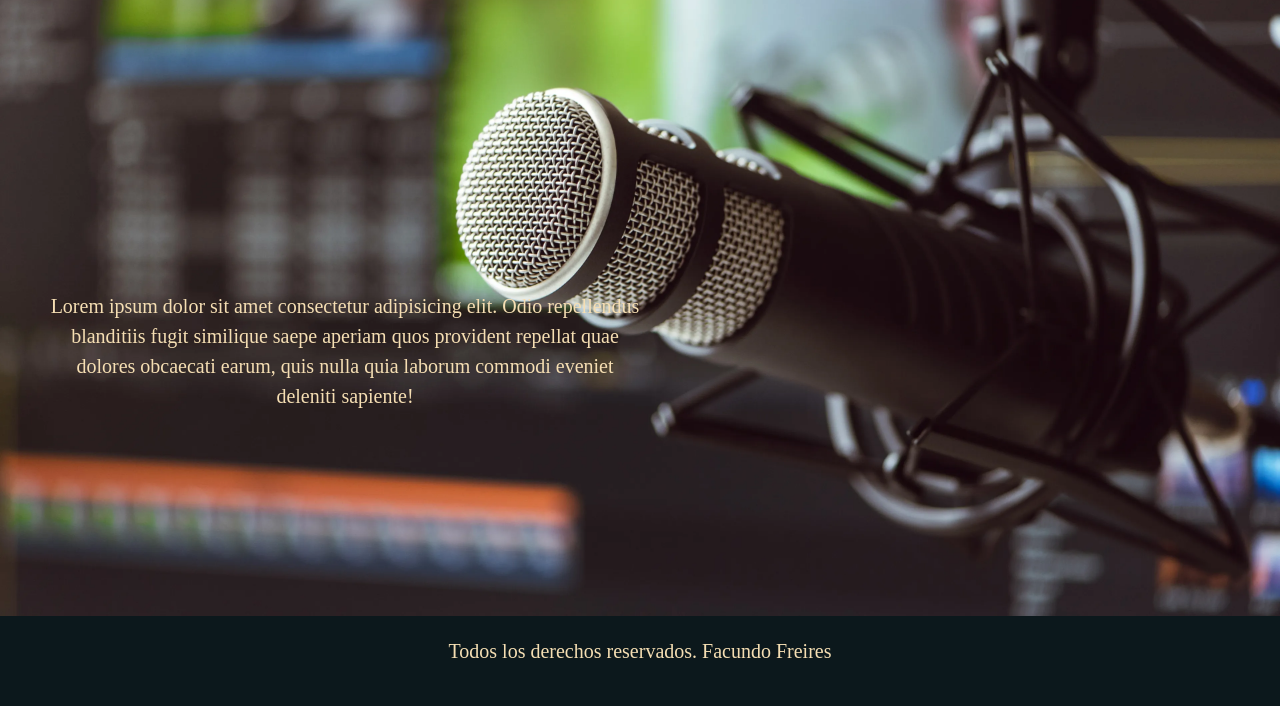
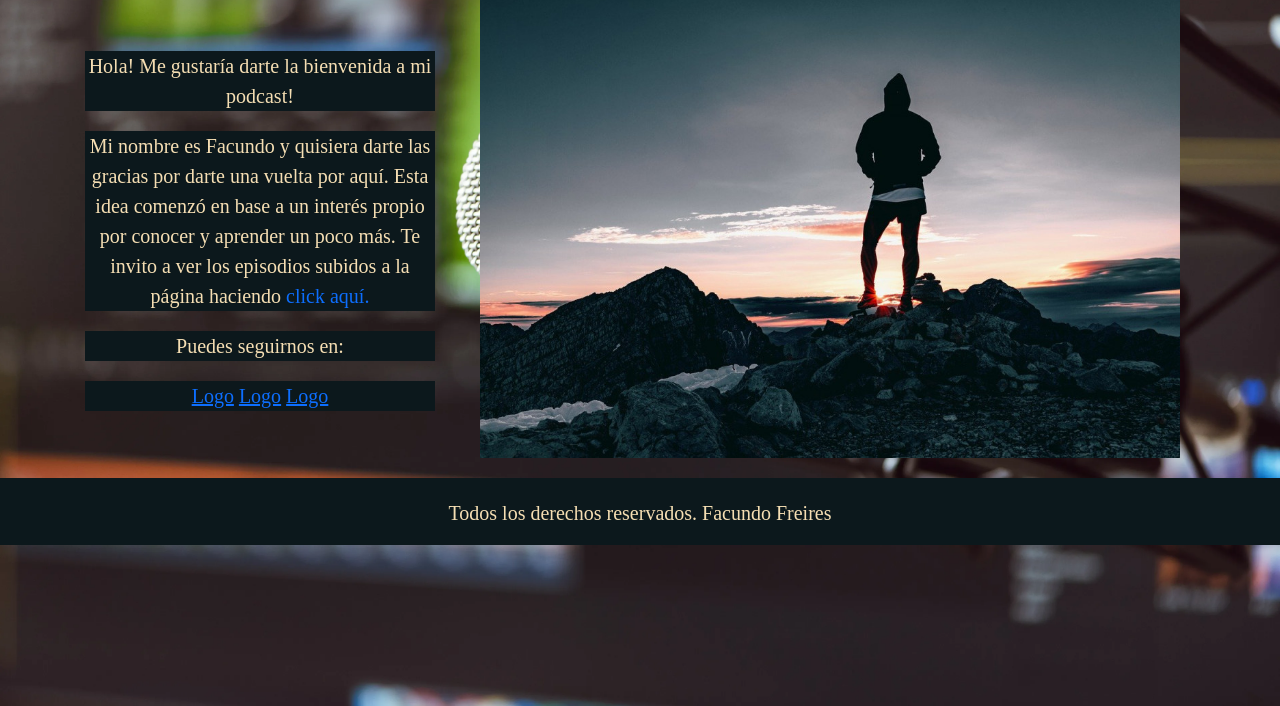
Before and after one commit to FacuFreires/podcast-site, a plain HTML site: page about.html in a window 1280 px wide. Shown: the part 94-800 px from the top of the page. Drawn offline with nearby package versions, Linux system fonts and the light colour scheme; a web font is replaced by a local one.

Commit message:
Agrego modificaciones

```diff
--- a/about.html
+++ b/about.html
@@ -4,7 +4,7 @@
     <meta charset="UTF-8" />
     <meta name="viewport" content="width=device-width, initial-scale=1.0" />
     <title>Podcast</title>
-    <link rel="stylesheet" href="styles.css">
+    <link rel="stylesheet" href="styles/about.css">
     <link href="https://cdn.jsdelivr.net/npm/bootstrap@5.3.2/dist/css/bootstrap.min.css" rel="stylesheet" integrity="sha384-T3c6CoIi6uLrA9TneNEoa7RxnatzjcDSCmG1MXxSR1GAsXEV/Dwwykc2MPK8M2HN" crossorigin="anonymous">
   </head>
   <body>
@@ -27,9 +27,33 @@
       <a href="#" class="btn"><button>Suscríbete</button></a>
     </header>
 
-    <div class="contenedor">
-      <div class="izquierda">
-        <p class="parrafo">Lorem ipsum dolor sit amet consectetur adipisicing elit. Odio repellendus blanditiis fugit similique saepe aperiam quos provident repellat quae dolores obcaecati earum, quis nulla quia laborum commodi eveniet deleniti sapiente!</p>
+    <div class="container">
+      <div class="row ">
+        <div class="col-sm-12 col-lg-4 mt-5">
+          <p class="parrafo">
+            Hola! Me gustaría darte la bienvenida a mi podcast!
+          </p>
+
+          <p class="parrafo">
+            Mi nombre es Facundo y quisiera darte las gracias por darte una vuelta por aquí.
+            Esta idea comenzó en base a un interés propio por conocer y aprender un poco más.
+            Te invito a ver los episodios subidos a la página haciendo <a href="episodios.html" class="link_parrafo_about">click aquí.</a>
+          </p>
+
+          <p class="parrafo">
+            Puedes seguirnos en:
+          </p>
+
+          <p class="parrafo">
+            <a href="">Logo</a>
+            <a href="">Logo</a>
+            <a href="">Logo</a>
+          </p>
+        </div>
+
+        <div class="col-sm-12 col-lg-8 pb-2">
+          <img src="imagenes/silueta.jpg" alt="Foto" class="container mb-2">
+        </div>
       </div>
     </div>
 
--- a/styles/about.css
+++ b/styles/about.css
@@ -71,25 +71,11 @@ header {
 body{
   margin: 0;
   padding: 0;
-
-  background-image: url(../imagenes/background-img.jpg);
+  background-image: url(../imagenes/mic.webp);
   background-size: cover;
   background-position: center center;
   background-repeat: no-repeat;
   background-attachment: fixed;
-}
-
-body:before {
-  content: "";
-  width: 100%;
-  min-height: 100vh;
-  position: absolute;
-  top: 0;
-  left: 0;
-
-  background: linear-gradient(90deg, #52C4DF, #AD55C1);
-  opacity: 0.5;
-  z-index: -1;
 }
 
 /* MAIN */
@@ -111,15 +97,21 @@ body:before {
   text-align: center;
   align-items: center;
   color: wheat;
+  background-color: #0c181c;
+}
+
+.link_parrafo_about {
+  text-decoration: none;
 }
 
 /* FOOTER */
 
 .footer {
   background-color: #0c181c;
-  position: absolute;
+  position: relative;
   bottom: 0;
   width: 100%;
+  height: 67px;
   padding: 20px;
   text-align: center;
 }
```
Also changed, not shown: imagenes/silueta.jpg (added).
